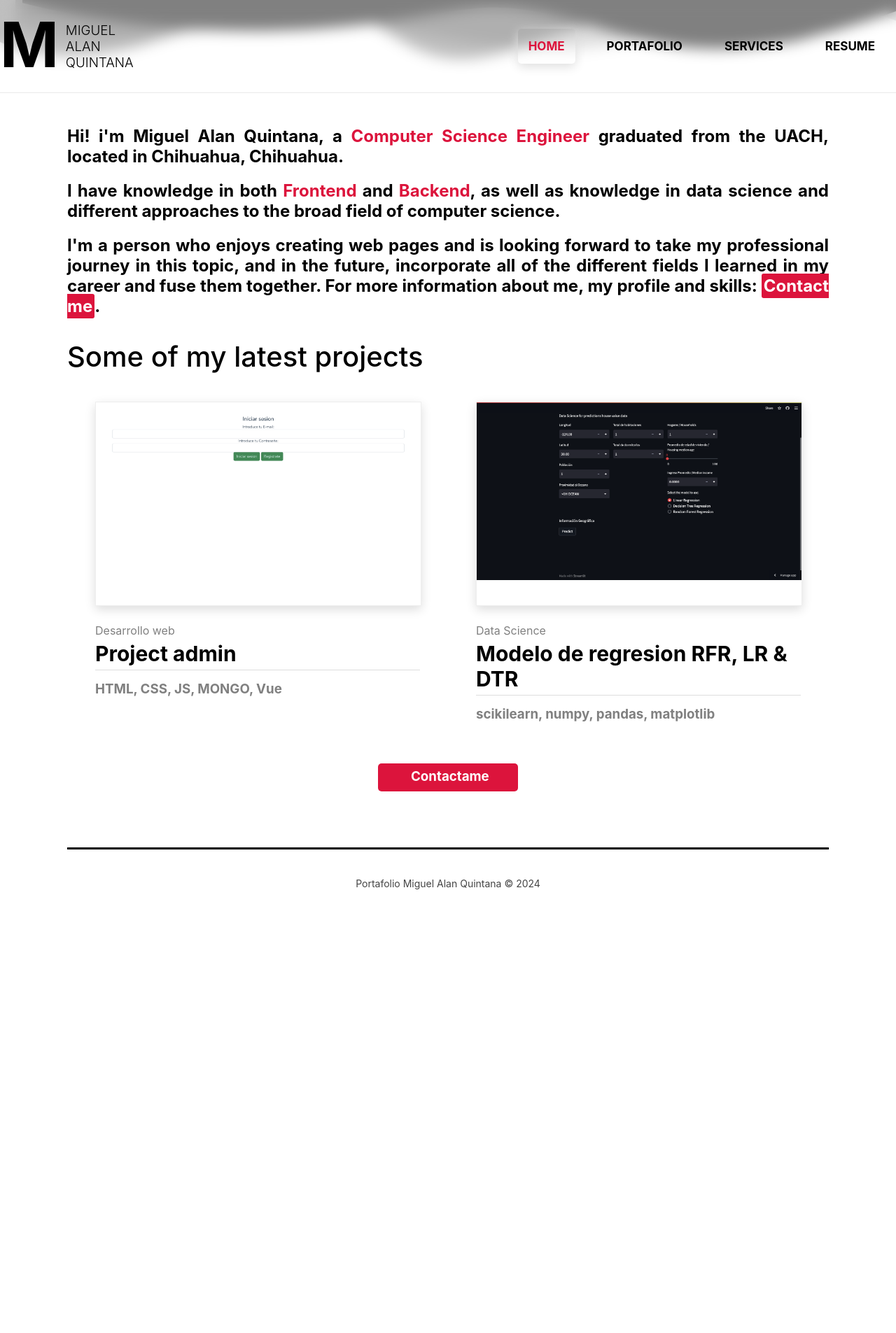
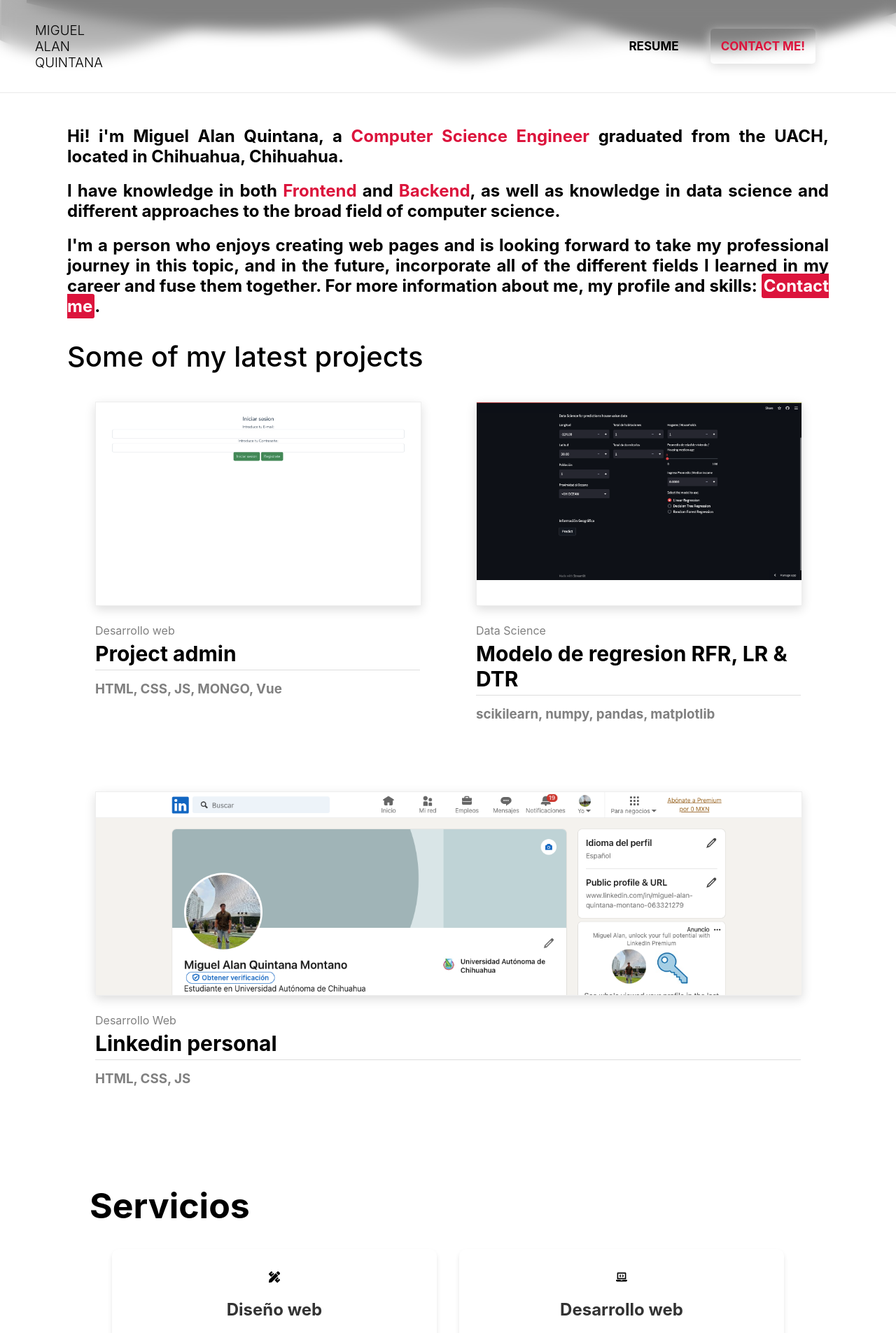
Before and after one commit to Alanquintana0/portafolio, a React (Create React App) app: page /inicio in a window 1280 px wide. Shown: the top 1905 px of the page at 70% size. Before the commit the page ends 1271 px from the top, so only its background shows below. Built offline with nearby package versions, Linux system fonts and the light colour scheme; the HTML template or start-up script is replaced by a standard one.

Commit message:
Se modifico el overlay de la pagina

```diff
--- a/package.json
+++ b/package.json
@@ -7,11 +7,14 @@
     "@testing-library/jest-dom": "^5.17.0",
     "@testing-library/react": "^13.4.0",
     "@testing-library/user-event": "^13.5.0",
+    "clsx": "^2.1.1",
+    "framer-motion": "^11.15.0",
     "react": "^18.2.0",
     "react-dom": "^18.2.0",
     "react-icons": "^5.3.0",
     "react-router-dom": "^6.21.1",
     "react-scripts": "5.0.1",
+    "tailwind-merge": "^2.6.0",
     "web-vitals": "^2.1.4"
   },
   "scripts": {
--- a/src/components/Inicio.js
+++ b/src/components/Inicio.js
@@ -1,7 +1,8 @@
 import React from 'react'
-import { Link } from 'react-router-dom'
 import { ProjectList } from './ProjectList'
 import { Contacto } from './Contacto'
+import { Presentacion } from './Presentacion'
+import { Servicios } from './Servicios'
 
 export const Inicio = () => {
   /*Pagina de inicio, pagina en la cual presento mi perfil*/
@@ -14,25 +15,14 @@ export const Inicio = () => {
           <path d="M0,0V5.63C149.93,59,314.09,71.32,475.83,42.57c43-7.64,84.23-20.12,127.61-26.46,59-8.63,112.48,12.24,165.56,35.4C827.93,77.22,886,95.24,951.2,90c86.53-7,172.46-45.71,248.8-84.81V0Z" class="shape-fill"></path>
         </svg>
       </div>
-      <h1 className='home-text'>
-        Hi! i'm Miguel Alan Quintana, a <strong>Computer Science Engineer </strong>
-        graduated from the UACH, located in Chihuahua, Chihuahua.
-      </h1>
-      <h2 className='home-text'>
-        I have knowledge in both <strong>Frontend</strong> and <strong>Backend</strong>,
-        as well as knowledge in data science and different approaches to the broad field of computer
-        science.
-      </h2>
-      <h2 className='home-text'>
-        I'm a person who enjoys creating web pages and is looking forward to
-        take my professional journey in this topic, and in the future, incorporate all of the
-        different fields I learned in my career and fuse them together.
-        For more information about me, my profile and skills: <Link to='/contact'>Contact me</Link>.
-      </h2>
+      <Presentacion/>
       {/*En esta seccion llamo al modulo ProjectList con un limite para que solo me muestre 2 proyectos y sus accesos.*/}
       <section className='latest-works'>
         <h2 className='heading'>Some of my latest projects</h2>
-        <ProjectList limite="2"/>
+        <ProjectList />
+      </section>
+      <section className="services">
+        <Servicios></Servicios>
       </section>
       <section className='contact'>
         <Contacto></Contacto>
--- /dev/null
+++ b/src/components/Presentacion.js
@@ -0,0 +1,26 @@
+import React from 'react'
+
+import { Link } from 'react-router-dom'
+
+
+export const Presentacion = () => {
+  return (
+    <div>
+        <h1 className='home-text'>
+        Hi! i'm Miguel Alan Quintana, a <strong>Computer Science Engineer </strong>
+        graduated from the UACH, located in Chihuahua, Chihuahua.
+      </h1>
+      <h2 className='home-text'>
+        I have knowledge in both <strong>Frontend</strong> and <strong>Backend</strong>,
+        as well as knowledge in data science and different approaches to the broad field of computer
+        science.
+      </h2>
+      <h2 className='home-text'>
+        I'm a person who enjoys creating web pages and is looking forward to
+        take my professional journey in this topic, and in the future, incorporate all of the
+        different fields I learned in my career and fuse them together.
+        For more information about me, my profile and skills: <Link to='/contact'>Contact me</Link>.
+      </h2>
+    </div>
+  )
+}
--- a/src/components/layout/Header.js
+++ b/src/components/layout/Header.js
@@ -8,14 +8,13 @@ export const Header = () => {
     <header className='header'>
         {/*Span del logo de header*/}
         <div className='logo'>
-            <span>M</span>
             <h3>Miguel Alan Quintana</h3>
         </div>
 
         {/*Usamos nav y una lista no ordenada para listar los sitios de nuestro header y creando el acceso directo usando navLink.*/}
         <nav>
             <ul>
-                <li>
+                {/* <li>
                     <NavLink to='/inicio' className={({isActive}) => isActive ? "active" : ""}>Home</NavLink>
                 </li>
                 <li>
@@ -23,9 +22,12 @@ export const Header = () => {
                 </li>
                 <li>
                     <NavLink to='/services' className={({isActive}) => isActive ? "active" : ""}>Services</NavLink>
+                </li> */}
+                <li>
+                    <NavLink to='/curriculum' className={({isActive}) => isActive ? "active" : ""}>Resume</NavLink>
                 </li>
                 <li>
-                    <NavLink to='/curriculum' className={({isActive}) => isActive ? "active" : ""}>Resume</NavLink>
+                    <NavLink to='/curriculum' className="active contact">Contact me!</NavLink>
                 </li>
                 {/*Link to
                 <li>
--- a/src/index.css
+++ b/src/index.css
@@ -107,6 +107,7 @@ code {
   display: block;
   flex-basis: 40px;
   margin-left: 10px;
+  padding-left: 40px;
   font-weight: 300;
   text-transform: uppercase;
 }
@@ -129,6 +130,10 @@ code {
   font-size: 17px;
   margin-left: 15px;
   margin-right: 15px;
+}
+
+.contact{
+  margin-right: 100px;
 }
 
 .header li a{
@@ -154,7 +159,7 @@ code {
 .content{
   min-height: 400px;
   margin-top: 180px;
-  background: rgba(255, 255, 255, 0.8);
+  background: rgba(255, 255, 255, 0.178);
 }
 
 .footer{
@@ -257,6 +262,8 @@ code {
   font-size: 50px;
   font-weight: bold;
 }
+
+
 
 .home p{
   color: rgb(75, 74, 74);
```
Also changed, not shown: 1 other file (tests, documents, lock files or other folders).
